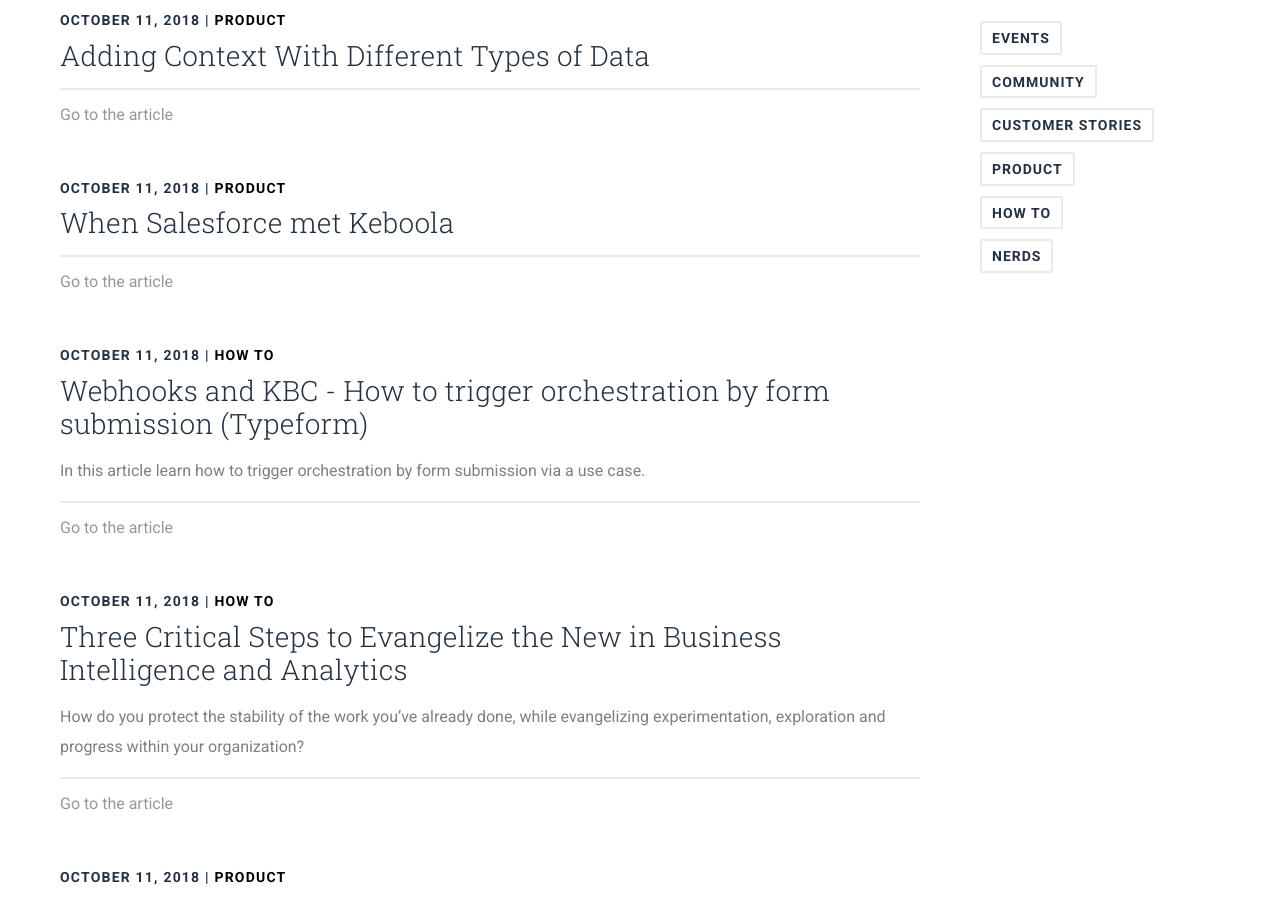
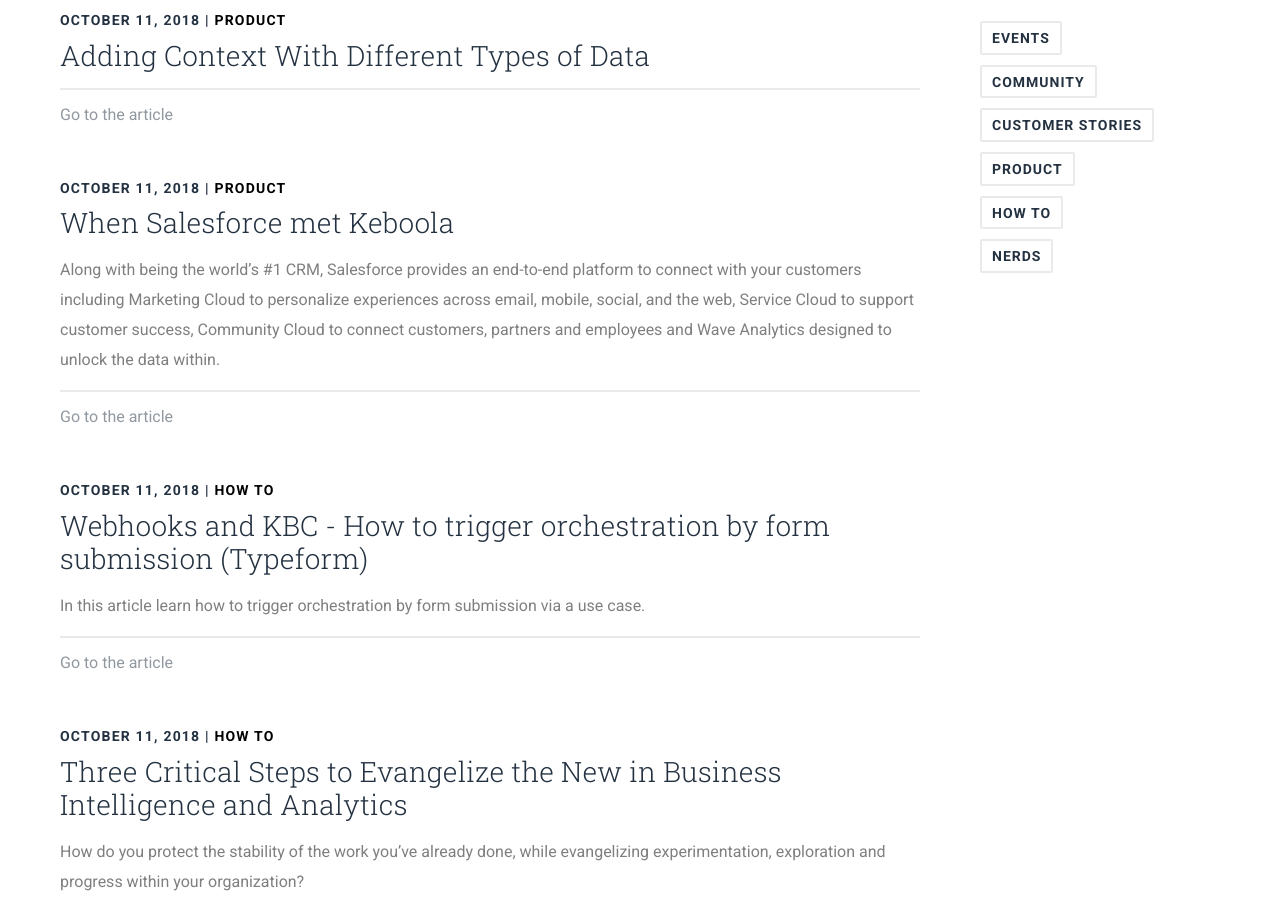
Before and after one commit to keboola/blog, a Jekyll site: the page built from index.md, in a window 1280 px wide and 900 px high, scrolled down 1426 px. Built offline with Jekyll 4.4.1, drawn with Linux system fonts in a browser that asks for light colours; nearby versions of some CDN libraries.

Commit message:
Update from Forestry.io - Updated when-salesforce-met-keboola.md

```diff
--- a/_posts/2018-10-11-when-salesforce-met-keboola.md
+++ b/_posts/2018-10-11-when-salesforce-met-keboola.md
@@ -3,7 +3,11 @@
 layout: post
 categories: product
 date: 2018-10-11 00:00:00 +0000
-perex: ''
+perex: 'Along with being the world’s #1 CRM, Salesforce provides an end-to-end platform
+  to connect with your customers including Marketing Cloud to personalize experiences
+  across email, mobile, social, and the web, Service Cloud to support customer success,
+  Community Cloud to connect customers, partners and employees and Wave Analytics
+  designed to unlock the data within.'
 user: pavel-dolezal
 coverphoto: ''
 coverphoto_slider: ''
```
